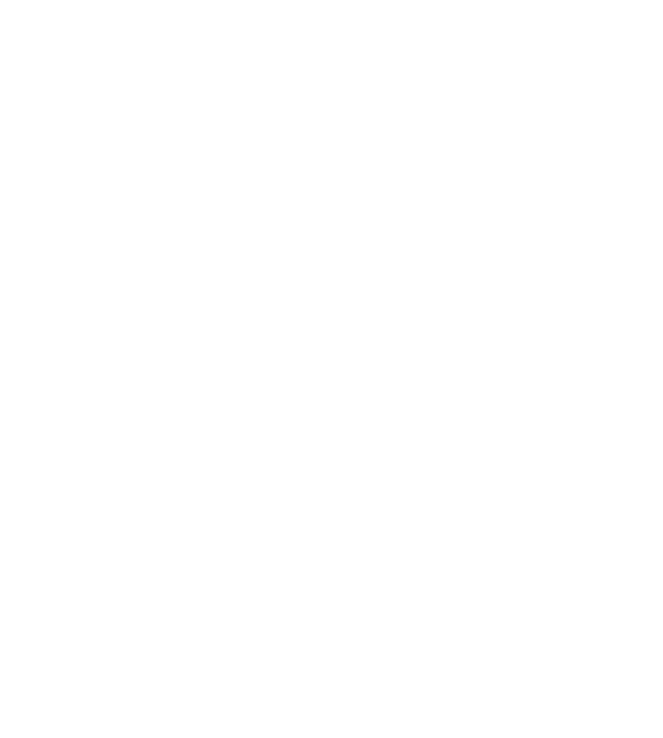
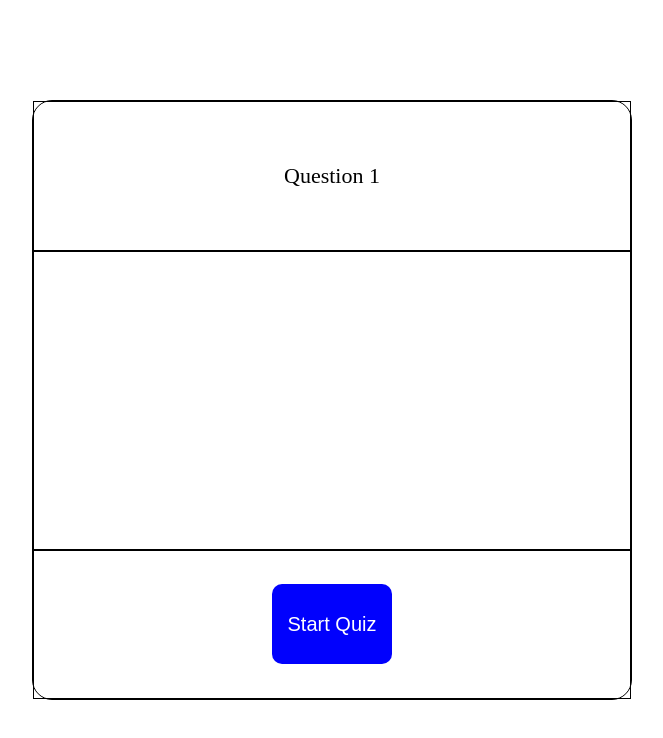
Before and after one commit to cfilip80/Ankademin-Quiz, a plain HTML site: page index.html in a window 1280 px wide. Shown: the whole page, without its empty margins (308-971 px from the left). Drawn offline with Linux system fonts and the light colour scheme.

Commit message:
added som basic css and html structure + tested dark and light mode

```diff
--- a/index.html
+++ b/index.html
@@ -4,10 +4,20 @@
     <meta charset="UTF-8">
     <meta name="viewport" content="width=device-width, initial-scale=1.0">
     <link href="styles.css" rel="stylesheet">
-    <script defer src="script.js"></script>
+    <script src="script.js" defer></script>
     <title>Ankademin Quiz</title>
 </head>
 <body>
-
+    <main class="main-container">
+        <div class="question-container" class="">
+            <div>Question 1</div>
+        </div>
+        <div class="answer-container" class="">
+        </div>
+        <div class="button-container">
+            <button id="start-btn" class="start-btn btn" onclick="toggleMode()">Start Quiz</button>
+            <button id="next-btn" class="next-btn btn" hidden="hidden">Next</button>
+        </div>
+    </main>
 </body>
 </html>
--- a/script.js
+++ b/script.js
@@ -0,0 +1,4 @@
+function toggleMode() {
+    document.body.classList.toggle("dark-mode");
+    document.body.classList.toggle("light-mode");
+}
--- a/styles.css
+++ b/styles.css
@@ -0,0 +1,68 @@
+*, *::before, *::after {
+    box-sizing: border-box;
+}
+
+body {
+    display: flex;
+    justify-content: center;
+    align-items: center;
+    width: 100vw;
+    height: 100vh;
+    margin: 0;
+    padding: 0;
+}
+
+body.light-mode { background-color: white; color: black; }
+body.dark-mode { background-color: black; color: white; }
+
+.main-container {
+    display: flex;
+    flex-direction: column;
+    width: 600px;
+    height: 600px;
+    border: 1px solid black;
+    border-radius: 20px;
+}
+
+.question-container {
+    display: flex;
+    justify-content: center;
+    align-items: center;
+    font-size: 22px;
+    width: 100%;
+    height: 25%;
+    border: 1px solid black;
+}
+
+.answer-container {
+    display: flex;
+    justify-content: center;
+    align-items: center;
+    width: 100%;
+    height: 50%;
+    border: 1px solid black;
+}
+
+.button-container {
+    display: flex;
+    justify-content: center;
+    align-items: center;
+    width: 100%;
+    height: 25%;
+    border: 1px solid black;
+}
+
+.btn {
+    font-size: 20px;
+    height: 80px;
+    width: 120px;
+    border: none;
+    border-radius: 10px;
+    background-color: rgb(1, 1, 253);
+    color: white;
+}
+
+.btn:hover {
+    cursor: pointer;
+    background-color: rgb(39, 39, 230);
+}
```
